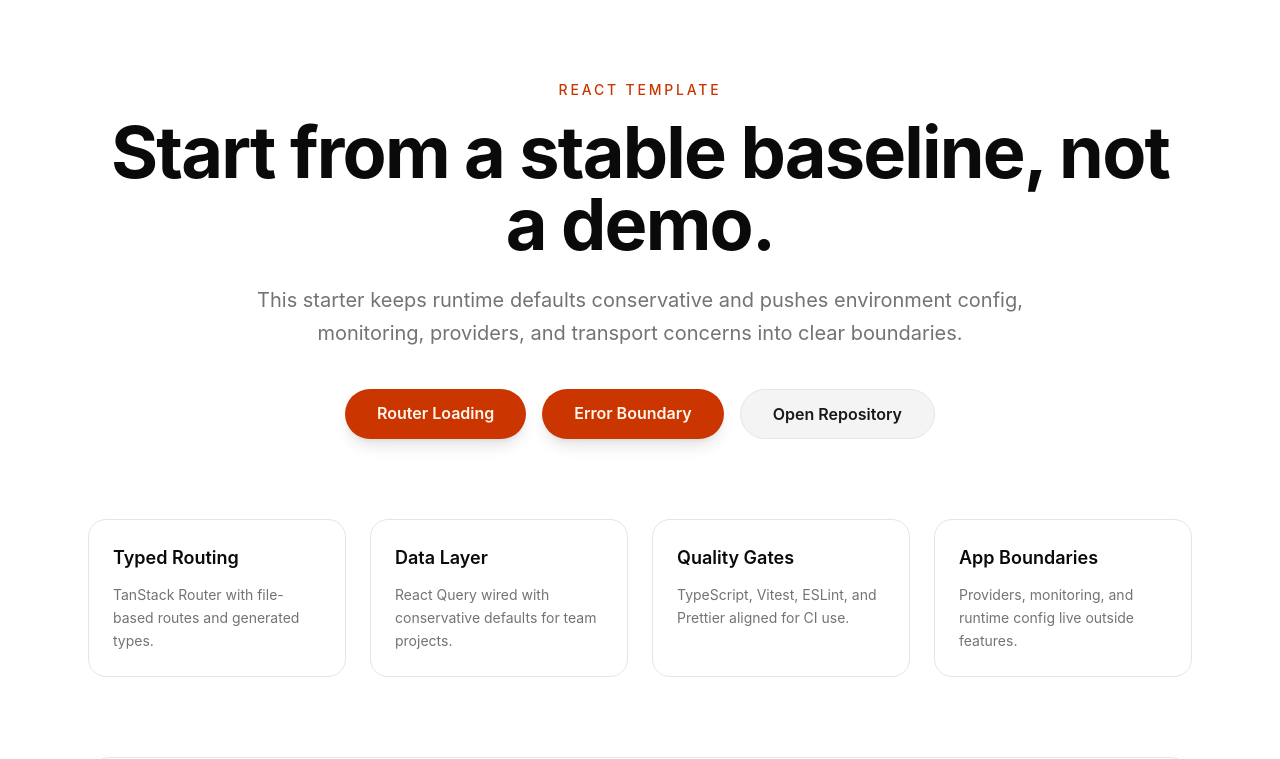
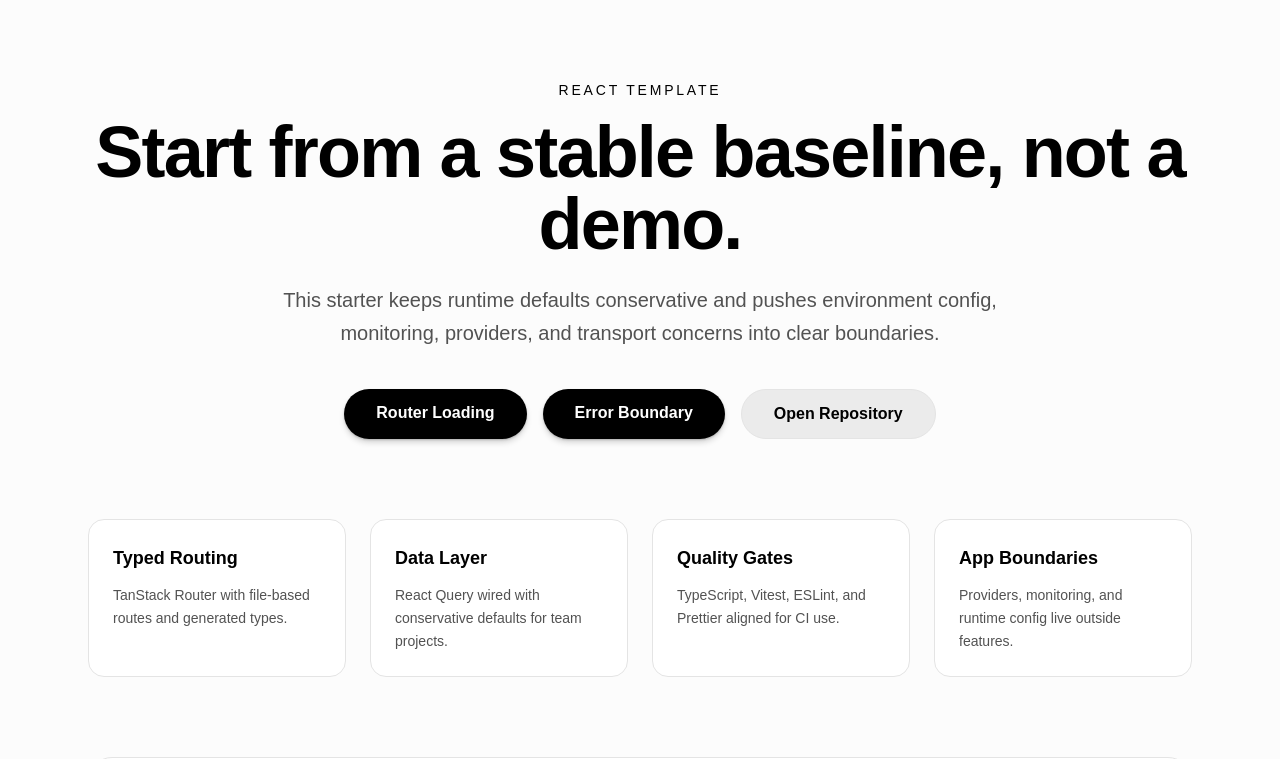
Before and after one commit to RingoTangs/react-app, a React (Vite) app: page / in a window 1280 px wide. Shown: the top 759 px of the page. Built offline with nearby package versions, Linux system fonts and the light colour scheme.

Commit message:
refactor: update CSS variables for light and dark themes

```diff
--- a/src/style.css
+++ b/src/style.css
@@ -1,76 +1,6 @@
 /* 导入 Tailwind CSS 时自动注入基础样式 */
 /* https://github.com/tailwindlabs/tailwindcss/blob/main/packages/tailwindcss/preflight.css */
 @import 'tailwindcss';
-
-/* https://ui.shadcn.com/create?preset=b3kI323Ky */
-:root {
-  --background: oklch(1 0 0);
-  --foreground: oklch(0.145 0 0);
-  --card: oklch(1 0 0);
-  --card-foreground: oklch(0.145 0 0);
-  --popover: oklch(1 0 0);
-  --popover-foreground: oklch(0.145 0 0);
-  --primary: oklch(0.553 0.195 38.402);
-  --primary-foreground: oklch(0.98 0.016 73.684);
-  --secondary: oklch(0.967 0.001 286.375);
-  --secondary-foreground: oklch(0.21 0.006 285.885);
-  --muted: oklch(0.97 0 0);
-  --muted-foreground: oklch(0.556 0 0);
-  --accent: oklch(0.97 0 0);
-  --accent-foreground: oklch(0.205 0 0);
-  --destructive: oklch(0.577 0.245 27.325);
-  --border: oklch(0.922 0 0);
-  --input: oklch(0.922 0 0);
-  --ring: oklch(0.708 0 0);
-  --chart-1: oklch(0.837 0.128 66.29);
-  --chart-2: oklch(0.705 0.213 47.604);
-  --chart-3: oklch(0.646 0.222 41.116);
-  --chart-4: oklch(0.553 0.195 38.402);
-  --chart-5: oklch(0.47 0.157 37.304);
-  --radius: 0.625rem;
-  --sidebar: oklch(0.985 0 0);
-  --sidebar-foreground: oklch(0.145 0 0);
-  --sidebar-primary: oklch(0.646 0.222 41.116);
-  --sidebar-primary-foreground: oklch(0.98 0.016 73.684);
-  --sidebar-accent: oklch(0.97 0 0);
-  --sidebar-accent-foreground: oklch(0.205 0 0);
-  --sidebar-border: oklch(0.922 0 0);
-  --sidebar-ring: oklch(0.708 0 0);
-}
-
-[data-theme='dark'] {
-  --background: oklch(0.145 0 0);
-  --foreground: oklch(0.985 0 0);
-  --card: oklch(0.205 0 0);
-  --card-foreground: oklch(0.985 0 0);
-  --popover: oklch(0.205 0 0);
-  --popover-foreground: oklch(0.985 0 0);
-  --primary: oklch(0.47 0.157 37.304);
-  --primary-foreground: oklch(0.98 0.016 73.684);
-  --secondary: oklch(0.274 0.006 286.033);
-  --secondary-foreground: oklch(0.985 0 0);
-  --muted: oklch(0.269 0 0);
-  --muted-foreground: oklch(0.708 0 0);
-  --accent: oklch(0.269 0 0);
-  --accent-foreground: oklch(0.985 0 0);
-  --destructive: oklch(0.704 0.191 22.216);
-  --border: oklch(1 0 0 / 10%);
-  --input: oklch(1 0 0 / 15%);
-  --ring: oklch(0.556 0 0);
-  --chart-1: oklch(0.837 0.128 66.29);
-  --chart-2: oklch(0.705 0.213 47.604);
-  --chart-3: oklch(0.646 0.222 41.116);
-  --chart-4: oklch(0.553 0.195 38.402);
-  --chart-5: oklch(0.47 0.157 37.304);
-  --sidebar: oklch(0.205 0 0);
-  --sidebar-foreground: oklch(0.985 0 0);
-  --sidebar-primary: oklch(0.705 0.213 47.604);
-  --sidebar-primary-foreground: oklch(0.98 0.016 73.684);
-  --sidebar-accent: oklch(0.269 0 0);
-  --sidebar-accent-foreground: oklch(0.985 0 0);
-  --sidebar-border: oklch(1 0 0 / 10%);
-  --sidebar-ring: oklch(0.556 0 0);
-}
 
 /*
  * Tailwind 默认 dark: 使用 prefers-color-scheme。
@@ -79,7 +9,124 @@
  */
 @custom-variant dark (&:where([data-theme="dark"], [data-theme="dark"] *));
 
-/* https://ui.shadcn.com/docs/theming#theme-tokens */
+:root {
+  --background: rgb(252, 252, 252);
+  --foreground: rgb(0, 0, 0);
+  --card: rgb(255, 255, 255);
+  --card-foreground: rgb(0, 0, 0);
+  --popover: rgb(252, 252, 252);
+  --popover-foreground: rgb(0, 0, 0);
+  --primary: rgb(0, 0, 0);
+  --primary-foreground: rgb(255, 255, 255);
+  --secondary: rgb(235, 235, 235);
+  --secondary-foreground: rgb(0, 0, 0);
+  --muted: rgb(245, 245, 245);
+  --muted-foreground: rgb(82, 82, 82);
+  --accent: rgb(235, 235, 235);
+  --accent-foreground: rgb(0, 0, 0);
+  --destructive: rgb(229, 75, 79);
+  --destructive-foreground: rgb(255, 255, 255);
+  --border: rgb(228, 228, 228);
+  --input: rgb(235, 235, 235);
+  --ring: rgb(0, 0, 0);
+  --chart-1: rgb(255, 174, 4);
+  --chart-2: rgb(45, 98, 239);
+  --chart-3: rgb(164, 164, 164);
+  --chart-4: rgb(228, 228, 228);
+  --chart-5: rgb(116, 116, 116);
+  --sidebar: rgb(252, 252, 252);
+  --sidebar-foreground: rgb(0, 0, 0);
+  --sidebar-primary: rgb(0, 0, 0);
+  --sidebar-primary-foreground: rgb(255, 255, 255);
+  --sidebar-accent: rgb(235, 235, 235);
+  --sidebar-accent-foreground: rgb(0, 0, 0);
+  --sidebar-border: rgb(235, 235, 235);
+  --sidebar-ring: rgb(0, 0, 0);
+  --font-sans: Geist, sans-serif;
+  --font-serif: Georgia, serif;
+  --font-mono: Geist Mono, monospace;
+  --radius: 0.5rem;
+  --shadow-x: 0px;
+  --shadow-y: 1px;
+  --shadow-blur: 2px;
+  --shadow-spread: 0px;
+  --shadow-opacity: 0.18;
+  --shadow-color: hsl(0 0% 0%);
+  --shadow-2xs: 0px 1px 2px 0px hsl(0 0% 0% / 0.09);
+  --shadow-xs: 0px 1px 2px 0px hsl(0 0% 0% / 0.09);
+  --shadow-sm:
+    0px 1px 2px 0px hsl(0 0% 0% / 0.18), 0px 1px 2px -1px hsl(0 0% 0% / 0.18);
+  --shadow:
+    0px 1px 2px 0px hsl(0 0% 0% / 0.18), 0px 1px 2px -1px hsl(0 0% 0% / 0.18);
+  --shadow-md:
+    0px 1px 2px 0px hsl(0 0% 0% / 0.18), 0px 2px 4px -1px hsl(0 0% 0% / 0.18);
+  --shadow-lg:
+    0px 1px 2px 0px hsl(0 0% 0% / 0.18), 0px 4px 6px -1px hsl(0 0% 0% / 0.18);
+  --shadow-xl:
+    0px 1px 2px 0px hsl(0 0% 0% / 0.18), 0px 8px 10px -1px hsl(0 0% 0% / 0.18);
+  --shadow-2xl: 0px 1px 2px 0px hsl(0 0% 0% / 0.45);
+  --tracking-normal: 0em;
+  --spacing: 0.25rem;
+}
+
+[data-theme='dark'] {
+  --background: rgb(0, 0, 0);
+  --foreground: rgb(255, 255, 255);
+  --card: rgb(9, 9, 9);
+  --card-foreground: rgb(255, 255, 255);
+  --popover: rgb(18, 18, 18);
+  --popover-foreground: rgb(255, 255, 255);
+  --primary: rgb(255, 255, 255);
+  --primary-foreground: rgb(0, 0, 0);
+  --secondary: rgb(34, 34, 34);
+  --secondary-foreground: rgb(255, 255, 255);
+  --muted: rgb(29, 29, 29);
+  --muted-foreground: rgb(164, 164, 164);
+  --accent: rgb(51, 51, 51);
+  --accent-foreground: rgb(255, 255, 255);
+  --destructive: rgb(255, 91, 91);
+  --destructive-foreground: rgb(0, 0, 0);
+  --border: rgb(36, 36, 36);
+  --input: rgb(51, 51, 51);
+  --ring: rgb(164, 164, 164);
+  --chart-1: rgb(255, 174, 4);
+  --chart-2: rgb(38, 113, 244);
+  --chart-3: rgb(116, 116, 116);
+  --chart-4: rgb(82, 82, 82);
+  --chart-5: rgb(228, 228, 228);
+  --sidebar: rgb(18, 18, 18);
+  --sidebar-foreground: rgb(255, 255, 255);
+  --sidebar-primary: rgb(255, 255, 255);
+  --sidebar-primary-foreground: rgb(0, 0, 0);
+  --sidebar-accent: rgb(51, 51, 51);
+  --sidebar-accent-foreground: rgb(255, 255, 255);
+  --sidebar-border: rgb(51, 51, 51);
+  --sidebar-ring: rgb(164, 164, 164);
+  --font-sans: Geist, sans-serif;
+  --font-serif: Georgia, serif;
+  --font-mono: Geist Mono, monospace;
+  --radius: 0.5rem;
+  --shadow-x: 0px;
+  --shadow-y: 1px;
+  --shadow-blur: 2px;
+  --shadow-spread: 0px;
+  --shadow-opacity: 0.18;
+  --shadow-color: hsl(0 0% 0%);
+  --shadow-2xs: 0px 1px 2px 0px hsl(0 0% 0% / 0.09);
+  --shadow-xs: 0px 1px 2px 0px hsl(0 0% 0% / 0.09);
+  --shadow-sm:
+    0px 1px 2px 0px hsl(0 0% 0% / 0.18), 0px 1px 2px -1px hsl(0 0% 0% / 0.18);
+  --shadow:
+    0px 1px 2px 0px hsl(0 0% 0% / 0.18), 0px 1px 2px -1px hsl(0 0% 0% / 0.18);
+  --shadow-md:
+    0px 1px 2px 0px hsl(0 0% 0% / 0.18), 0px 2px 4px -1px hsl(0 0% 0% / 0.18);
+  --shadow-lg:
+    0px 1px 2px 0px hsl(0 0% 0% / 0.18), 0px 4px 6px -1px hsl(0 0% 0% / 0.18);
+  --shadow-xl:
+    0px 1px 2px 0px hsl(0 0% 0% / 0.18), 0px 8px 10px -1px hsl(0 0% 0% / 0.18);
+  --shadow-2xl: 0px 1px 2px 0px hsl(0 0% 0% / 0.45);
+}
+
 @theme inline {
   --color-background: var(--background);
   --color-foreground: var(--foreground);
@@ -96,6 +143,7 @@
   --color-accent: var(--accent);
   --color-accent-foreground: var(--accent-foreground);
   --color-destructive: var(--destructive);
+  --color-destructive-foreground: var(--destructive-foreground);
   --color-border: var(--border);
   --color-input: var(--input);
   --color-ring: var(--ring);
@@ -112,27 +160,31 @@
   --color-sidebar-accent-foreground: var(--sidebar-accent-foreground);
   --color-sidebar-border: var(--sidebar-border);
   --color-sidebar-ring: var(--sidebar-ring);
-  --radius-sm: calc(var(--radius) * 0.6);
-  --radius-md: calc(var(--radius) * 0.8);
+
+  --font-sans: var(--font-sans);
+  --font-mono: var(--font-mono);
+  --font-serif: var(--font-serif);
+
+  --radius-sm: calc(var(--radius) - 4px);
+  --radius-md: calc(var(--radius) - 2px);
   --radius-lg: var(--radius);
-  --radius-xl: calc(var(--radius) * 1.4);
-  --radius-2xl: calc(var(--radius) * 1.8);
-  --radius-3xl: calc(var(--radius) * 2.2);
-  --radius-4xl: calc(var(--radius) * 2.6);
+  --radius-xl: calc(var(--radius) + 4px);
+
+  --shadow-2xs: var(--shadow-2xs);
+  --shadow-xs: var(--shadow-xs);
+  --shadow-sm: var(--shadow-sm);
+  --shadow: var(--shadow);
+  --shadow-md: var(--shadow-md);
+  --shadow-lg: var(--shadow-lg);
+  --shadow-xl: var(--shadow-xl);
+  --shadow-2xl: var(--shadow-2xl);
 }
 
 @layer base {
   * {
     @apply border-border outline-ring/50;
   }
-
   body {
     @apply bg-background text-foreground;
   }
-
-  html,
-  body,
-  #root {
-    @apply h-full w-full;
-  }
 }
```
